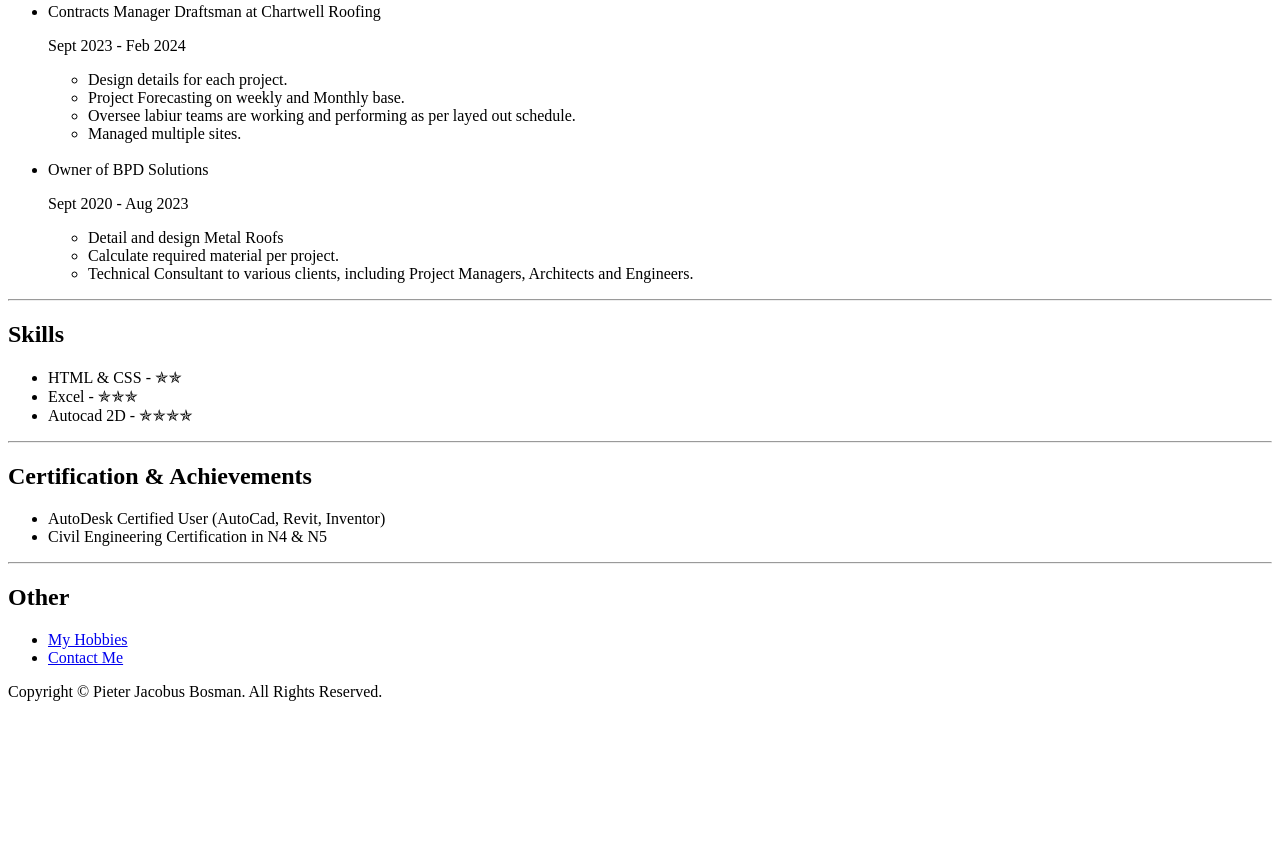
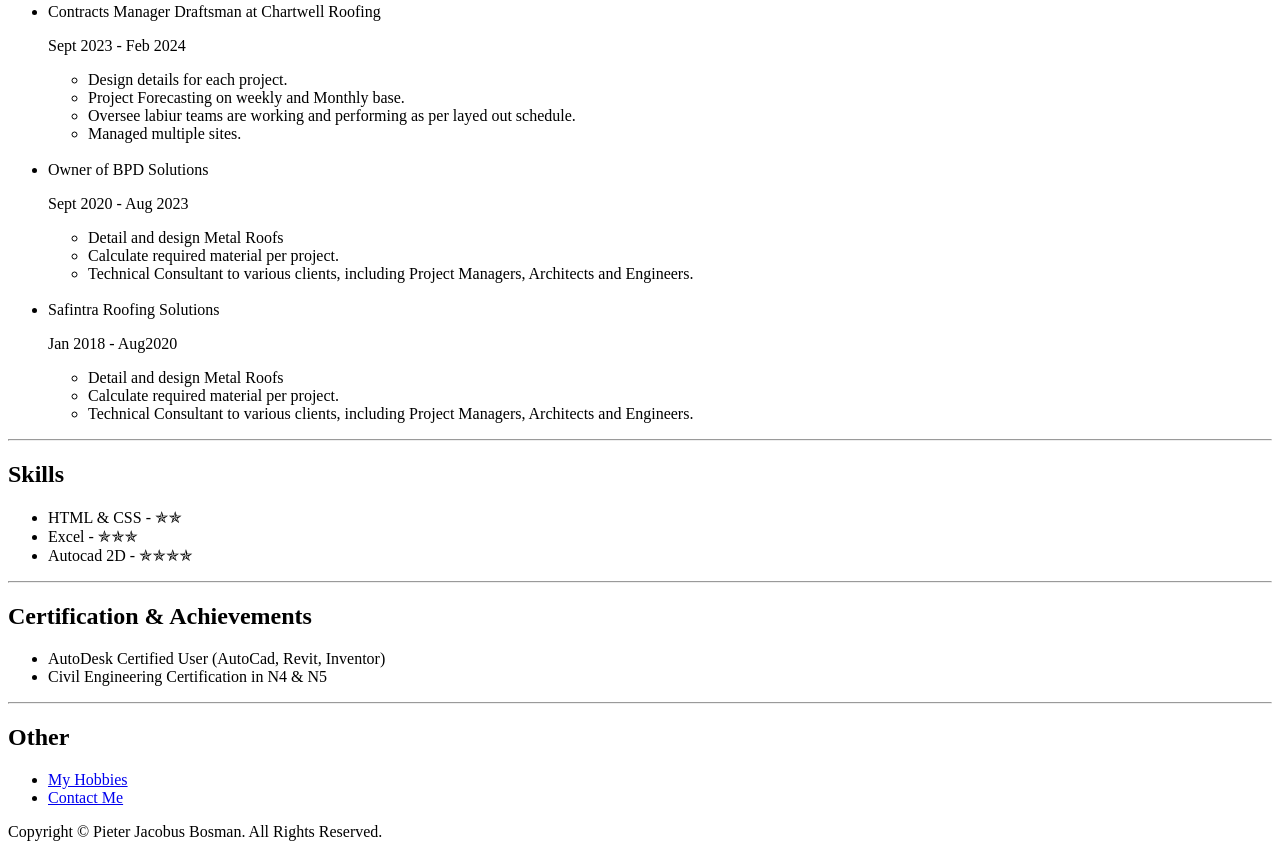
Before and after one commit to PieterJBosman/My_Resume, a plain HTML site: page index.html in a window 1280 px wide. Shown: the part 765-1614 px from the top of the page. Before the commit the page ends 1474 px from the top, so only its background shows below. Drawn offline with Linux system fonts and the light colour scheme.

Commit message:
Updated Work experience

```diff
--- a/index.html
+++ b/index.html
@@ -50,6 +50,15 @@
         <li>Technical Consultant to various clients, including Project Managers, Architects and Engineers.</li>
       </ul>
     </li>
+    <br>
+    <li>Safintra Roofing Solutions
+      <p>Jan 2018 - Aug2020</p>
+      <ul>
+        <li>Detail and design Metal Roofs</li>
+        <li>Calculate required material per project.</li>
+        <li>Technical Consultant to various clients, including Project Managers, Architects and Engineers.</li>
+      </ul>
+    </li>
   </ul>
   <hr>
   <h2>Skills</h2>
```
